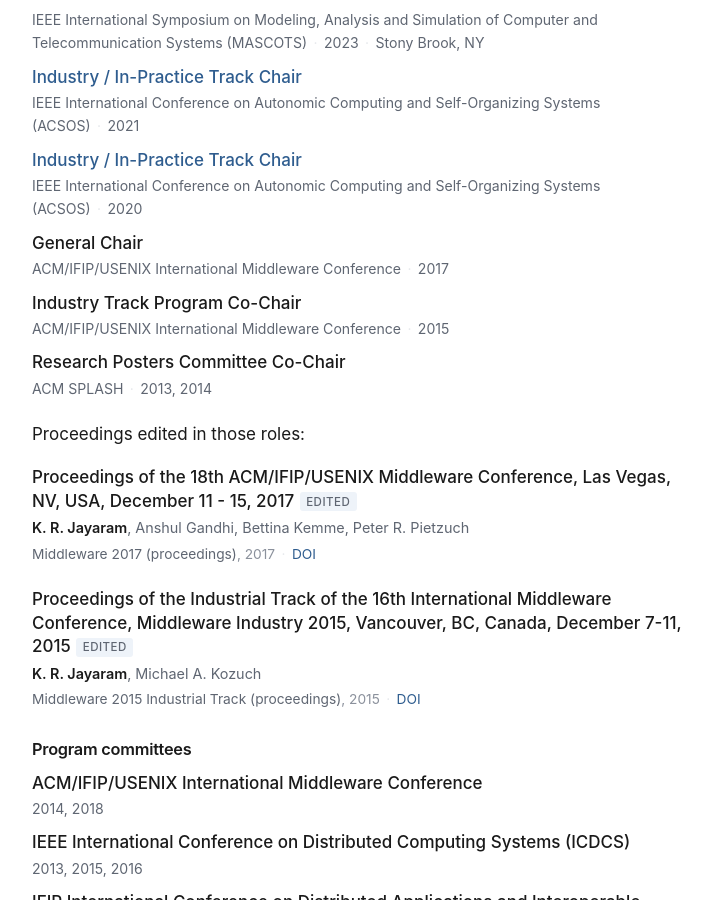
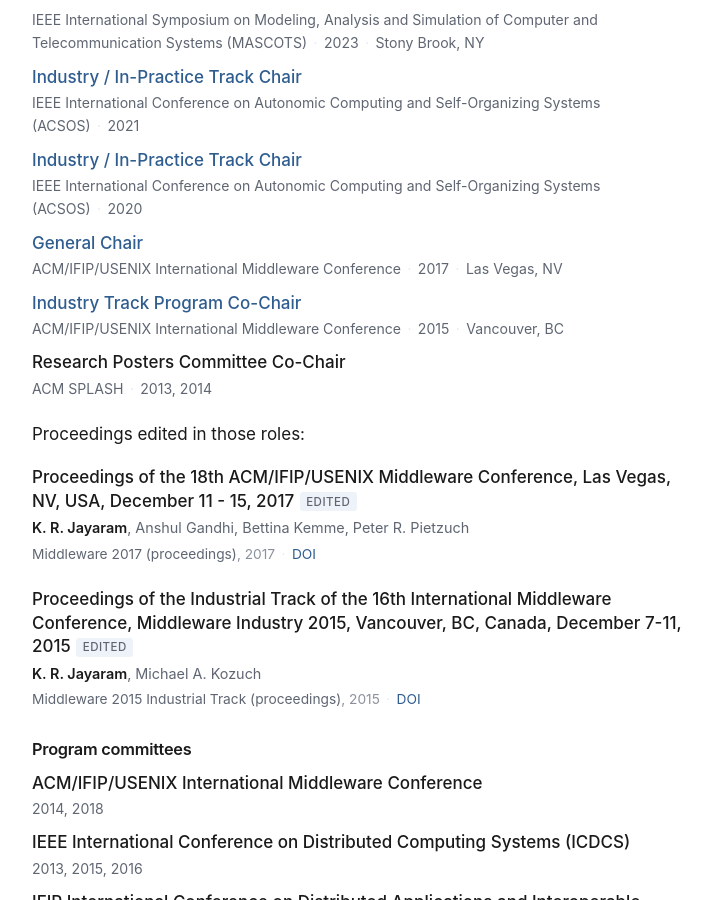
Before and after one commit to jayaramkr/jayaramkr.github.io, a Jekyll site: the page built from cv.md, in a window 1280 px wide and 900 px high, scrolled down 2159 px. Shown: the whole window, without its empty margins (280-992 px from the left). Built offline with Jekyll 4.4.1, drawn with Linux system fonts in a browser that asks for light colours.

```diff
--- a/_data/service.yml
+++ b/_data/service.yml
@@ -36,9 +36,13 @@ organizing:
   - role: General Chair
     venue: ACM/IFIP/USENIX International Middleware Conference
     years: "2017"
+    where: Las Vegas, NV
+    url: https://middleware2017.github.io/middleware2017/
   - role: Industry Track Program Co-Chair
     venue: ACM/IFIP/USENIX International Middleware Conference
     years: "2015"
+    where: Vancouver, BC
+    url: https://dl.acm.org/doi/proceedings/10.1145/2830013
   - role: Research Posters Committee Co-Chair
     venue: ACM SPLASH
     years: "2013, 2014"
```
